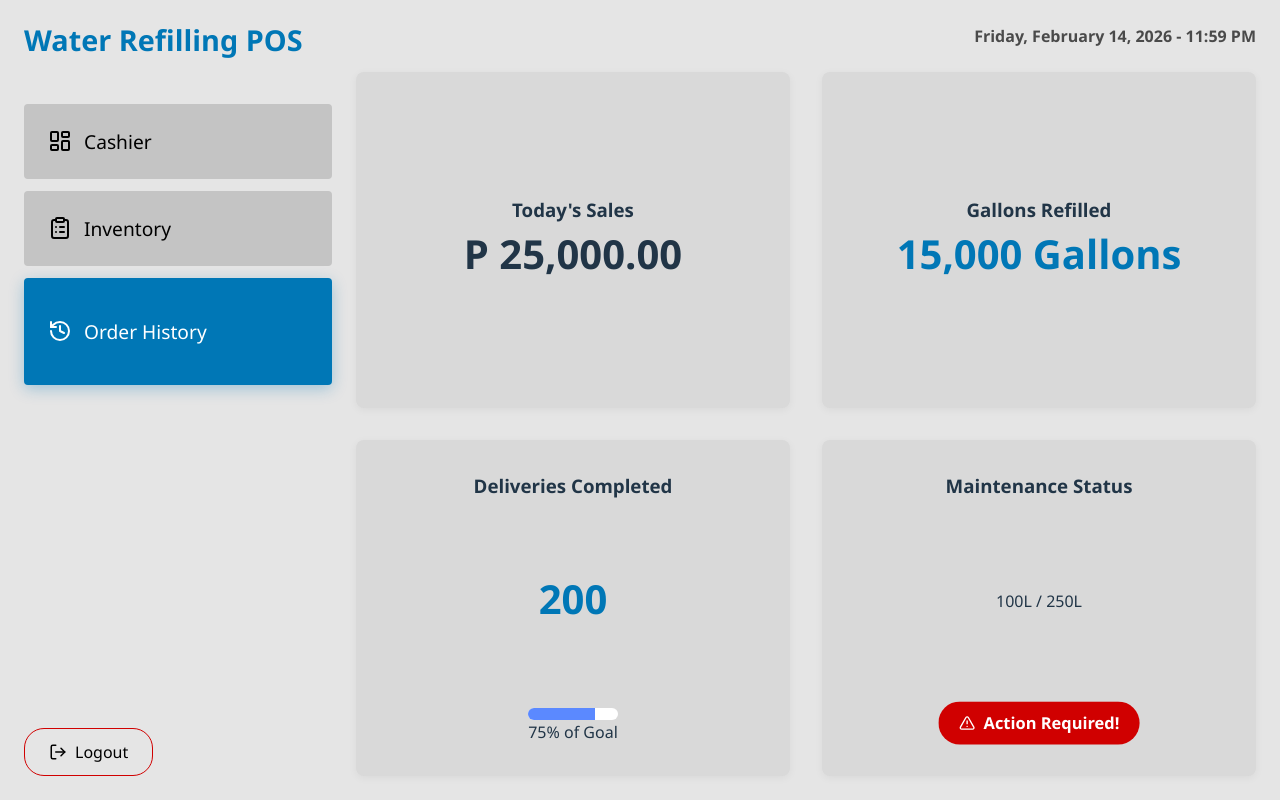
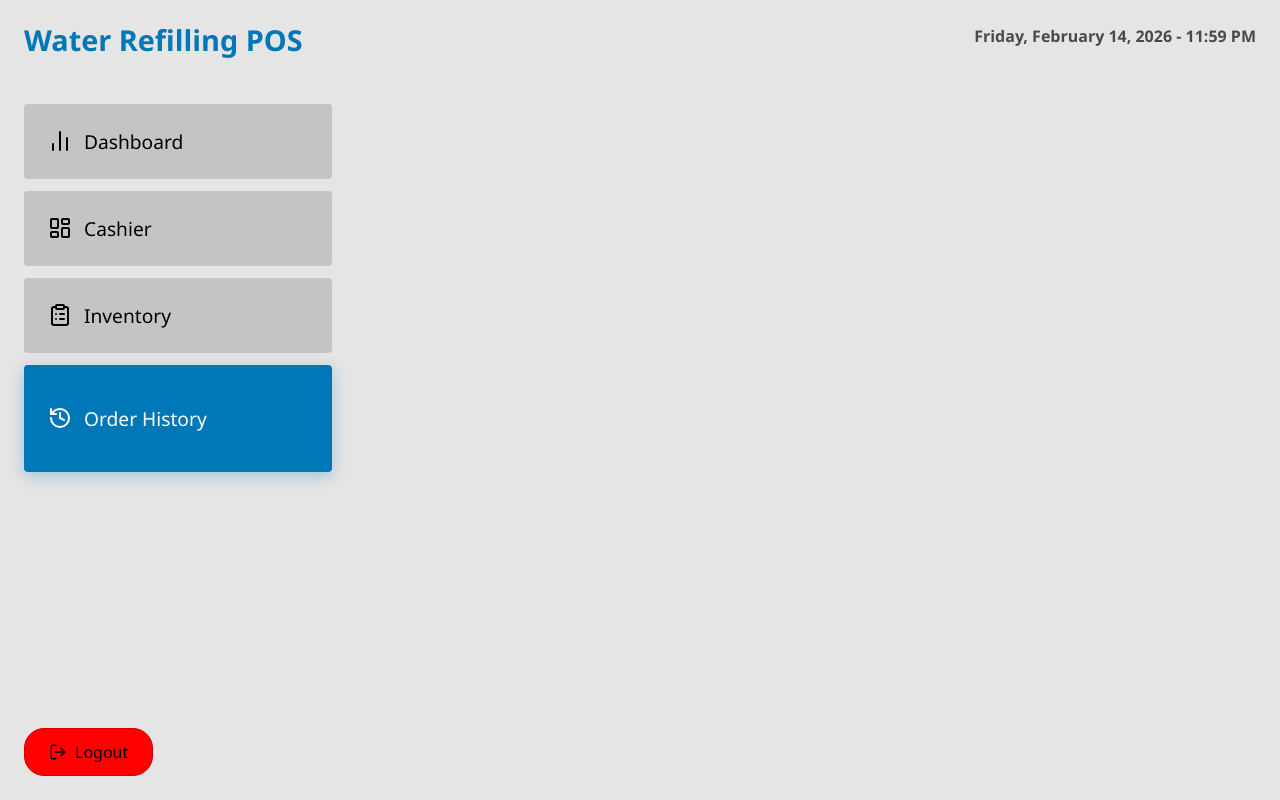
Before and after one commit to leifvash/AppDev, a React (Vite) app in the folder Water-Refilling-POS-and-Monitoring-System/: page /dashboard in a window 1280 px wide. Built offline with nearby package versions, Linux system fonts and the light colour scheme.

Commit message:
Update Dashboard

```diff
--- a/Water-Refilling-POS-and-Monitoring-System/src/App.jsx
+++ b/Water-Refilling-POS-and-Monitoring-System/src/App.jsx
@@ -2,15 +2,15 @@ import React from "react";
 import { BrowserRouter as Router, Routes, Route, useNavigate } from "react-router-dom";
 import "./styles/App.css";
 import loginBackground from "./backgrounds/loginpcbackground.jpg";
-import Dashboard from "./Dashboard"; // import your dashboard component
+import Dashboard from "./Dashboard";
 
 function Login() {
   const navigate = useNavigate();
 
   const handleSubmit = (e) => {
     e.preventDefault();
-    // You can add authentication logic here
-    navigate("/dashboard"); // redirect to dashboard
+
+    navigate("/dashboard");
   };
 
   return (
--- a/Water-Refilling-POS-and-Monitoring-System/src/Dashboard.jsx
+++ b/Water-Refilling-POS-and-Monitoring-System/src/Dashboard.jsx
@@ -1,5 +1,5 @@
 import React, { useState } from 'react';
-import { LayoutDashboard, ClipboardList, History, LogOut, AlertTriangle } from 'lucide-react';
+import { LayoutDashboard, ClipboardList, History, LogOut, AlertTriangle, BarChart2 } from 'lucide-react';
 import './styles/Dashboard.css';
 
 const Dashboard = () => {
@@ -11,6 +11,14 @@ const Dashboard = () => {
         <h1 className="brand-title">Water Refilling POS</h1>
 
         <nav className="nav-menu">
+          <button
+            className={`nav-item ${activeTab === 'dashboard' ? 'active' : ''}`}
+            onClick={() => setActiveTab('dashboard')}
+          >
+            <BarChart2 size={24} />
+            Dashboard
+          </button>
+
           <button
             className={`nav-item ${activeTab === 'cashier' ? 'active' : ''}`}
             onClick={() => setActiveTab('cashier')}
@@ -34,6 +42,7 @@ const Dashboard = () => {
             <History size={24} />
             Order History
           </button>
+
         </nav>
 
         <button className="logout-btn">
@@ -47,7 +56,7 @@ const Dashboard = () => {
           Friday, February 14, 2026 - 11:59 PM
         </header>
 
-        {activeTab === 'history' && (
+        {activeTab === 'dashboard' && (
           <section className="stats-grid">
             <div className="stat-card">
               <h3>Today's Sales</h3>
--- a/Water-Refilling-POS-and-Monitoring-System/src/styles/Dashboard.css
+++ b/Water-Refilling-POS-and-Monitoring-System/src/styles/Dashboard.css
@@ -59,7 +59,7 @@
   gap: 8px;
   padding: 12px 24px;
   border: 1px solid #d00000;
-  background: transparent;
+  background: red;
   border-radius: 20px;
   cursor: pointer;
   width: fit-content;
```
Also changed, not shown: 1 other file (tests, documents, lock files or other folders).
